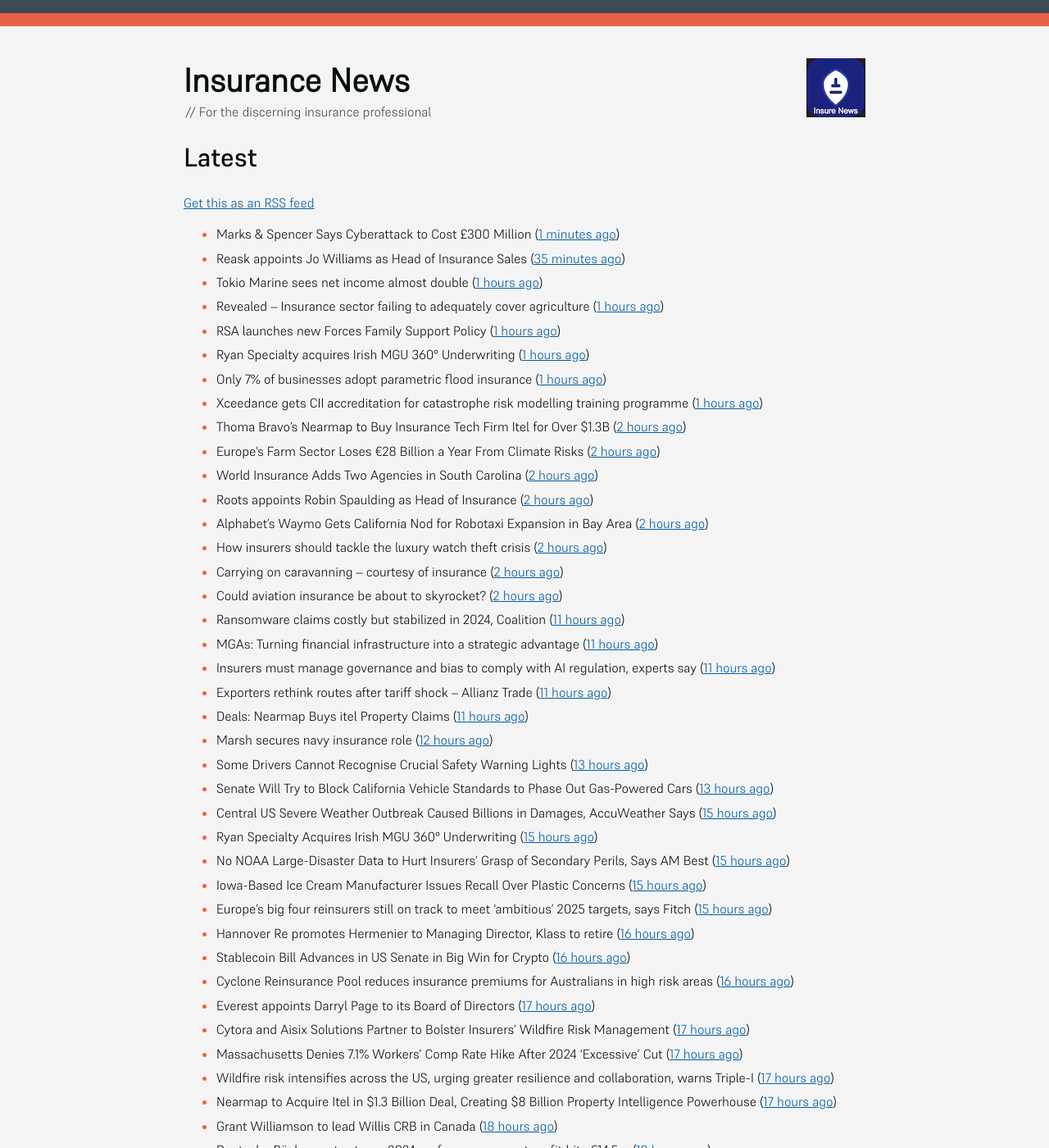
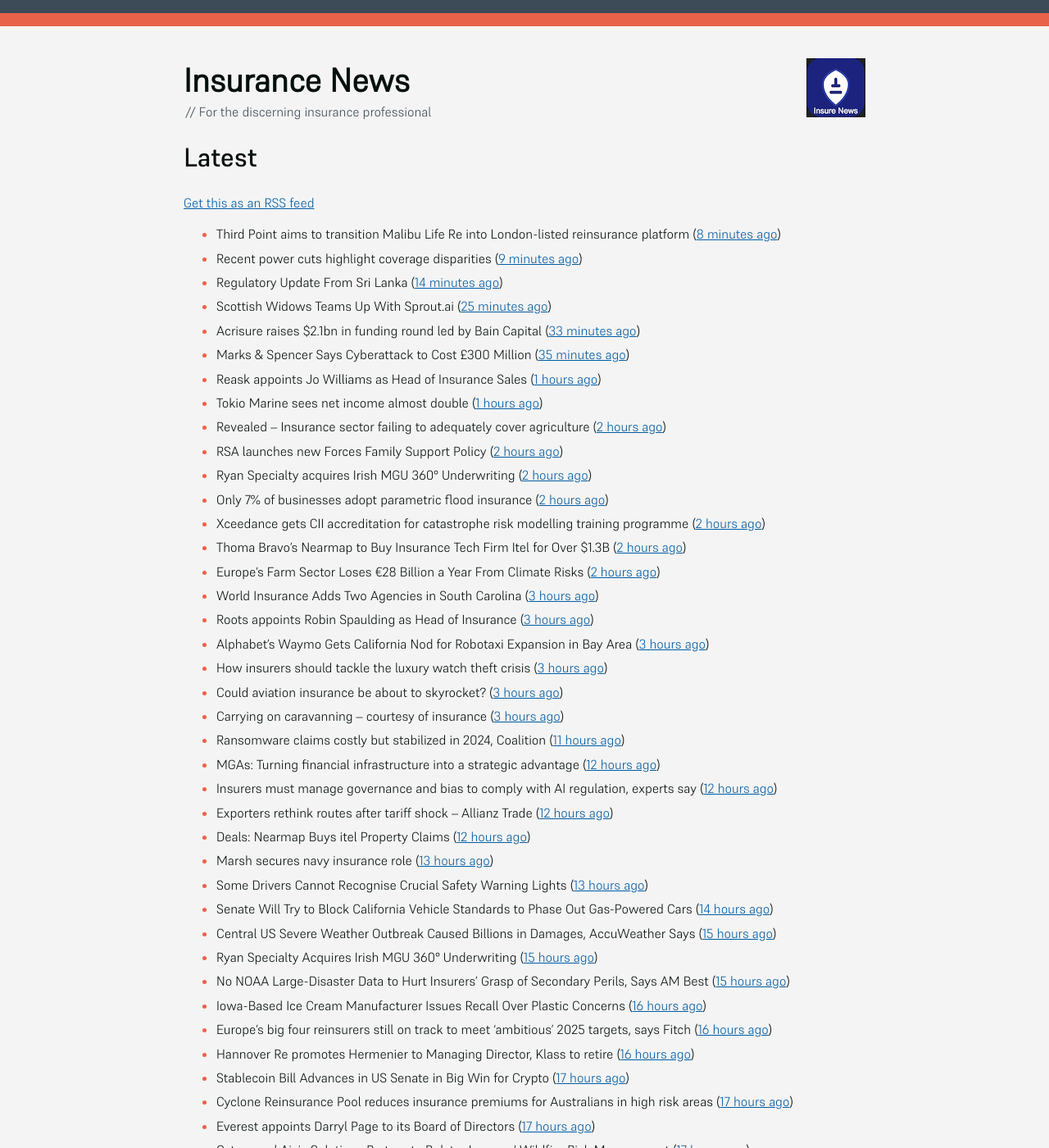
Before and after one commit to mat-0/feeds.thechels.uk, a Jekyll site: the page built from index.md, in a window 1280 px wide and 1400 px high. Shown: the whole window at 82% size. Built offline with Jekyll 4.4.1, drawn with Linux system fonts in a browser that asks for light colours; some of the changed text lies outside the part shown.

Commit message:
New Feed

```diff
--- a/index.md
+++ b/index.md
@@ -8,62 +8,63 @@ description: Latest Updates
 [Get this as an RSS feed](/feed.rss)
 
 <!-- news_marker starts -->
-- Marks & Spencer Says Cyberattack to Cost £300 Million ([1 minutes ago](https://www.insurancejournal.com/news/international/2025/05/21/824570.htm))
-- Reask appoints Jo Williams as Head of Insurance Sales ([35 minutes ago](https://www.reinsurancene.ws/reask-appoints-jo-williams-as-head-of-insurance-sales/))
+- Third Point aims to transition Malibu Life Re into London-listed reinsurance platform ([8 minutes ago](https://www.reinsurancene.ws/third-point-aims-to-transition-malibu-life-re-into-london-listed-reinsurance-platform/))
+- Recent power cuts highlight coverage disparities ([9 minutes ago](https://www.postonline.co.uk/commercial/7957791/recent-power-cuts-highlight-coverage-disparities))
+- Regulatory Update From Sri Lanka ([14 minutes ago](https://insurance-edge.net/2025/05/21/regulatory-update-from-sri-lanka/))
+- Scottish Widows Teams Up With Sprout.ai ([25 minutes ago](https://insurance-edge.net/2025/05/21/scottish-widows-teams-up-with-sprout-ai/))
+- Acrisure raises $2.1bn in funding round led by Bain Capital ([33 minutes ago](https://www.reinsurancene.ws/acrisure-raises-2-1bn-in-funding-round-led-by-bain-capital/))
+- Marks & Spencer Says Cyberattack to Cost £300 Million ([35 minutes ago](https://www.insurancejournal.com/news/international/2025/05/21/824570.htm))
+- Reask appoints Jo Williams as Head of Insurance Sales ([1 hours ago](https://www.reinsurancene.ws/reask-appoints-jo-williams-as-head-of-insurance-sales/))
 - Tokio Marine sees net income almost double ([1 hours ago](https://www.insurancebusinessmag.com/uk/news/breaking-news/tokio-marine-sees-net-income-almost-double-536377.aspx))
-- Revealed – Insurance sector failing to adequately cover agriculture ([1 hours ago](https://www.insurancebusinessmag.com/uk/news/breaking-news/revealed--insurance-sector-failing-to-adequately-cover-agriculture-536376.aspx))
-- RSA launches new Forces Family Support Policy ([1 hours ago](https://www.insurancebusinessmag.com/uk/news/breaking-news/rsa-launches-new-forces-family-support-policy-536375.aspx))
-- Ryan Specialty acquires Irish MGU 360° Underwriting ([1 hours ago](https://www.reinsurancene.ws/ryan-specialty-acquires-irish-mgu-360-underwriting/))
-- Only 7% of businesses adopt parametric flood insurance ([1 hours ago](https://www.postonline.co.uk/news/7957796/only-7-of-businesses-adopt-parametric-flood-insurance))
-- Xceedance gets CII accreditation for catastrophe risk modelling training programme ([1 hours ago](https://www.insurancebusinessmag.com/uk/news/catastrophe/xceedance-gets-cii-accreditation-for-catastrophe-risk-modelling-training-programme-536374.aspx))
+- Revealed – Insurance sector failing to adequately cover agriculture ([2 hours ago](https://www.insurancebusinessmag.com/uk/news/breaking-news/revealed--insurance-sector-failing-to-adequately-cover-agriculture-536376.aspx))
+- RSA launches new Forces Family Support Policy ([2 hours ago](https://www.insurancebusinessmag.com/uk/news/breaking-news/rsa-launches-new-forces-family-support-policy-536375.aspx))
+- Ryan Specialty acquires Irish MGU 360° Underwriting ([2 hours ago](https://www.reinsurancene.ws/ryan-specialty-acquires-irish-mgu-360-underwriting/))
+- Only 7% of businesses adopt parametric flood insurance ([2 hours ago](https://www.postonline.co.uk/news/7957796/only-7-of-businesses-adopt-parametric-flood-insurance))
+- Xceedance gets CII accreditation for catastrophe risk modelling training programme ([2 hours ago](https://www.insurancebusinessmag.com/uk/news/catastrophe/xceedance-gets-cii-accreditation-for-catastrophe-risk-modelling-training-programme-536374.aspx))
 - Thoma Bravo’s Nearmap to Buy Insurance Tech Firm Itel for Over $1.3B ([2 hours ago](https://www.insurancejournal.com/news/national/2025/05/21/824558.htm))
 - Europe’s Farm Sector Loses €28 Billion a Year From Climate Risks ([2 hours ago](https://www.insurancejournal.com/news/international/2025/05/21/824536.htm))
-- World Insurance Adds Two Agencies in South Carolina ([2 hours ago](https://www.insurancejournal.com/news/southeast/2025/05/21/824482.htm))
-- Roots appoints Robin Spaulding as Head of Insurance ([2 hours ago](https://www.reinsurancene.ws/roots-appoints-robin-spaulding-as-head-of-insurance/))
-- Alphabet’s Waymo Gets California Nod for Robotaxi Expansion in Bay Area ([2 hours ago](https://www.insurancejournal.com/news/west/2025/05/21/824562.htm))
-- How insurers should tackle the luxury watch theft crisis ([2 hours ago](https://www.postonline.co.uk/claims/7957407/how-insurers-should-tackle-the-luxury-watch-theft-crisis))
-- Carrying on caravanning – courtesy of insurance ([2 hours ago](https://www.postonline.co.uk/personal/7957724/carrying-on-caravanning-%E2%80%93-courtesy-of-insurance))
-- Could aviation insurance be about to skyrocket? ([2 hours ago](https://www.postonline.co.uk/commercial/7957567/could-aviation-insurance-be-about-to-skyrocket))
+- World Insurance Adds Two Agencies in South Carolina ([3 hours ago](https://www.insurancejournal.com/news/southeast/2025/05/21/824482.htm))
+- Roots appoints Robin Spaulding as Head of Insurance ([3 hours ago](https://www.reinsurancene.ws/roots-appoints-robin-spaulding-as-head-of-insurance/))
+- Alphabet’s Waymo Gets California Nod for Robotaxi Expansion in Bay Area ([3 hours ago](https://www.insurancejournal.com/news/west/2025/05/21/824562.htm))
+- How insurers should tackle the luxury watch theft crisis ([3 hours ago](https://www.postonline.co.uk/claims/7957407/how-insurers-should-tackle-the-luxury-watch-theft-crisis))
+- Could aviation insurance be about to skyrocket? ([3 hours ago](https://www.postonline.co.uk/commercial/7957567/could-aviation-insurance-be-about-to-skyrocket))
+- Carrying on caravanning – courtesy of insurance ([3 hours ago](https://www.postonline.co.uk/personal/7957724/carrying-on-caravanning-%E2%80%93-courtesy-of-insurance))
 - Ransomware claims costly but stabilized in 2024, Coalition ([11 hours ago](https://www.dig-in.com/news/ransomware-claims-costly-but-stabilized-in-2024-coalition))
-- MGAs: Turning financial infrastructure into a strategic advantage ([11 hours ago](https://www.dig-in.com/opinion/turning-financial-infrastructure-into-a-strategic-advantage))
-- Insurers must manage governance and bias to comply with AI regulation, experts say ([11 hours ago](https://www.dig-in.com/news/ai-governance-and-bias-become-compliance-issues-for-insurers))
-- Exporters rethink routes after tariff shock – Allianz Trade ([11 hours ago](https://www.insurancebusinessmag.com/uk/news/sme/exporters-rethink-routes-after-tariff-shock--allianz-trade-536347.aspx))
-- Deals: Nearmap Buys itel Property Claims ([11 hours ago](https://insurance-edge.net/2025/05/20/deals-nearmap-buys-itel-property-claims/))
-- Marsh secures navy insurance role ([12 hours ago](https://www.insurancebusinessmag.com/uk/news/marine/marsh-secures-navy-insurance-role-536336.aspx))
+- MGAs: Turning financial infrastructure into a strategic advantage ([12 hours ago](https://www.dig-in.com/opinion/turning-financial-infrastructure-into-a-strategic-advantage))
+- Insurers must manage governance and bias to comply with AI regulation, experts say ([12 hours ago](https://www.dig-in.com/news/ai-governance-and-bias-become-compliance-issues-for-insurers))
+- Exporters rethink routes after tariff shock – Allianz Trade ([12 hours ago](https://www.insurancebusinessmag.com/uk/news/sme/exporters-rethink-routes-after-tariff-shock--allianz-trade-536347.aspx))
+- Deals: Nearmap Buys itel Property Claims ([12 hours ago](https://insurance-edge.net/2025/05/20/deals-nearmap-buys-itel-property-claims/))
+- Marsh secures navy insurance role ([13 hours ago](https://www.insurancebusinessmag.com/uk/news/marine/marsh-secures-navy-insurance-role-536336.aspx))
 - Some Drivers Cannot Recognise Crucial Safety Warning Lights ([13 hours ago](https://insurance-edge.net/2025/05/20/some-drivers-cannot-recognise-crucial-safety-warning-lights/))
-- Senate Will Try to Block California Vehicle Standards to Phase Out Gas-Powered Cars ([13 hours ago](https://www.insurancejournal.com/news/west/2025/05/20/824554.htm))
+- Senate Will Try to Block California Vehicle Standards to Phase Out Gas-Powered Cars ([14 hours ago](https://www.insurancejournal.com/news/west/2025/05/20/824554.htm))
 - Central US Severe Weather Outbreak Caused Billions in Damages, AccuWeather Says ([15 hours ago](https://www.insurancejournal.com/news/midwest/2025/05/20/824523.htm))
 - Ryan Specialty Acquires Irish MGU 360° Underwriting ([15 hours ago](https://www.insurancejournal.com/news/international/2025/05/20/824530.htm))
 - No NOAA Large-Disaster Data to Hurt Insurers’ Grasp of Secondary Perils, Says AM Best ([15 hours ago](https://www.insurancejournal.com/news/national/2025/05/20/824515.htm))
-- Iowa-Based Ice Cream Manufacturer Issues Recall Over Plastic Concerns ([15 hours ago](https://www.insurancejournal.com/news/midwest/2025/05/20/824520.htm))
-- Europe’s big four reinsurers still on track to meet ‘ambitious’ 2025 targets, says Fitch ([15 hours ago](https://www.reinsurancene.ws/europes-big-four-reinsurers-still-on-track-to-meet-ambitious-2025-targets-says-fitch/))
+- Iowa-Based Ice Cream Manufacturer Issues Recall Over Plastic Concerns ([16 hours ago](https://www.insurancejournal.com/news/midwest/2025/05/20/824520.htm))
+- Europe’s big four reinsurers still on track to meet ‘ambitious’ 2025 targets, says Fitch ([16 hours ago](https://www.reinsurancene.ws/europes-big-four-reinsurers-still-on-track-to-meet-ambitious-2025-targets-says-fitch/))
 - Hannover Re promotes Hermenier to Managing Director, Klass to retire ([16 hours ago](https://www.reinsurancene.ws/hannover-re-promotes-hermenier-to-managing-director-klass-to-retire/))
-- Stablecoin Bill Advances in US Senate in Big Win for Crypto ([16 hours ago](https://www.insurancejournal.com/news/national/2025/05/20/824512.htm))
-- Cyclone Reinsurance Pool reduces insurance premiums for Australians in high risk areas ([16 hours ago](https://www.reinsurancene.ws/cyclone-reinsurance-pool-reduces-insurance-premiums-for-australians-in-high-risk-areas/))
+- Stablecoin Bill Advances in US Senate in Big Win for Crypto ([17 hours ago](https://www.insurancejournal.com/news/national/2025/05/20/824512.htm))
+- Cyclone Reinsurance Pool reduces insurance premiums for Australians in high risk areas ([17 hours ago](https://www.reinsurancene.ws/cyclone-reinsurance-pool-reduces-insurance-premiums-for-australians-in-high-risk-areas/))
 - Everest appoints Darryl Page to its Board of Directors ([17 hours ago](https://www.reinsurancene.ws/everest-appoints-darryl-page-to-its-board-of-directors/))
 - Cytora and Aisix Solutions Partner to Bolster Insurers’ Wildfire Risk Management ([17 hours ago](https://www.insurtechinsights.com/cytora-and-aisix-solutions-partner-to-bolster-insurers-wildfire-risk-management/))
-- Massachusetts Denies 7.1% Workers’ Comp Rate Hike After 2024 ‘Excessive’ Cut ([17 hours ago](https://www.insurancejournal.com/news/east/2025/05/20/824489.htm))
-- Wildfire risk intensifies across the US, urging greater resilience and collaboration, warns Triple-I ([17 hours ago](https://www.reinsurancene.ws/wildfire-risk-intensifies-across-the-us-urging-greater-resilience-and-collaboration-warns-triple-i/))
-- Nearmap to Acquire Itel in $1.3 Billion Deal, Creating $8 Billion Property Intelligence Powerhouse ([17 hours ago](https://www.insurtechinsights.com/nearmap-to-acquire-itel-in-1-3-billion-deal-creating-8-billion-property-intelligence-powerhouse/))
-- Grant Williamson to lead Willis CRB in Canada ([18 hours ago](https://www.reinsurancene.ws/grant-williamson-to-lead-willis-crb-in-canada/))
-- Deutsche Rück reports strong 2024 performance as net profit hits €14.5m ([18 hours ago](https://www.reinsurancene.ws/deutsche-ruck-reports-strong-2024-performance-as-net-profit-hits-e14-5m/))
-- Sophos and Capsule Insurance Join Forces to Offer Integrated Cybersecurity and Insurance for UK Businesses ([18 hours ago](https://www.insurtechinsights.com/sophos-and-capsule-insurance-join-forces-to-offer-integrated-cybersecurity-and-insurance-for-uk-businesses/))
-- Cytora Teams Up With AISIX Solutions ([18 hours ago](https://insurance-edge.net/2025/05/20/cytora-teams-up-with-aisix-solutions/))
-- GlobalData Sees Opportunity & Challenges in US Health Insurance Market ([18 hours ago](https://insurance-edge.net/2025/05/20/globaldata-sees-opportunity-challenges-in-us-health-insurance-market/))
-- Bayer Seeks Roundup Settlement, Explores Monsanto Bankruptcy: Reports ([18 hours ago](https://www.insurancejournal.com/news/national/2025/05/20/824477.htm))
+- Massachusetts Denies 7.1% Workers’ Comp Rate Hike After 2024 ‘Excessive’ Cut ([18 hours ago](https://www.insurancejournal.com/news/east/2025/05/20/824489.htm))
+- Wildfire risk intensifies across the US, urging greater resilience and collaboration, warns Triple-I ([18 hours ago](https://www.reinsurancene.ws/wildfire-risk-intensifies-across-the-us-urging-greater-resilience-and-collaboration-warns-triple-i/))
+- Nearmap to Acquire Itel in $1.3 Billion Deal, Creating $8 Billion Property Intelligence Powerhouse ([18 hours ago](https://www.insurtechinsights.com/nearmap-to-acquire-itel-in-1-3-billion-deal-creating-8-billion-property-intelligence-powerhouse/))
+- Sophos and Capsule Insurance Join Forces to Offer Integrated Cybersecurity and Insurance for UK Businesses ([19 hours ago](https://www.insurtechinsights.com/sophos-and-capsule-insurance-join-forces-to-offer-integrated-cybersecurity-and-insurance-for-uk-businesses/))
+- Cytora Teams Up With AISIX Solutions ([19 hours ago](https://insurance-edge.net/2025/05/20/cytora-teams-up-with-aisix-solutions/))
+- GlobalData Sees Opportunity & Challenges in US Health Insurance Market ([19 hours ago](https://insurance-edge.net/2025/05/20/globaldata-sees-opportunity-challenges-in-us-health-insurance-market/))
+- Bayer Seeks Roundup Settlement, Explores Monsanto Bankruptcy: Reports ([19 hours ago](https://www.insurancejournal.com/news/national/2025/05/20/824477.htm))
 - New England’s Shield Health Settles Data Breach Cases for $15.3 Million ([19 hours ago](https://www.insurancejournal.com/news/east/2025/05/20/824475.htm))
-- Glia Launches New Dashboard; Get AI Metrics, Expand Reporting ([20 hours ago](https://insurance-edge.net/2025/05/20/glia-launches-new-dashboard-get-ai-metrics-expand-reporting/))
 - Japan’s Big Non-Life Insurers Plan to Sell Cross Shareholdings ([20 hours ago](https://www.insurancejournal.com/news/international/2025/05/20/824468.htm))
-- Marsh Teams Up With Australian Navy on Surface Ships Risks ([20 hours ago](https://insurance-edge.net/2025/05/20/marsh-teams-up-with-australian-navy-on-surface-ships-risks/))
 - Demand for support for Parkinsons and other long-term conditions is up 30%, finds RedArc ([21 hours ago](https://ifamagazine.com/demand-for-support-for-parkinsons-and-other-long-term-conditions-is-up-30-finds-redarc/))
 - Ageas to keep Esure and Saga brands ([21 hours ago](https://www.postonline.co.uk/news/7957788/ageas-to-keep-esure-and-saga-brands))
 - Brokers, be ready: How vehicle tech is reshaping motor risk ([21 hours ago](https://www.insurancebusinessmag.com/uk/news/auto-motor/brokers-be-ready-how-vehicle-tech-is-reshaping-motor-risk-536269.aspx))
 - Insuring hospitality venues: why a hands-on approach is non-negotiable ([21 hours ago](https://www.insurancebusinessmag.com/uk/news/hospitality/insuring-hospitality-venues-why-a-handson-approach-is-nonnegotiable-536268.aspx))
 - Motor premiums decline again while home insurance shows signs of stabilising – Pearson Ham ([21 hours ago](https://www.insurancebusinessmag.com/uk/news/auto-motor/motor-premiums-decline-again-while-home-insurance-shows-signs-of-stabilising--pearson-ham-536267.aspx))
 - Ryan Specialty acquires 360° Underwriting to expand in Irish construction market ([21 hours ago](https://www.insurancebusinessmag.com/uk/news/breaking-news/ryan-specialty-acquires-360-underwriting-to-expand-in-irish-construction-market-536266.aspx))
-- MS Amlin sees profits fall ([21 hours ago](https://www.insurancebusinessmag.com/uk/news/breaking-news/ms-amlin-sees-profits-fall-536259.aspx))
-- Aviva targets midmarket with updated multinational proposition ([21 hours ago](https://www.postonline.co.uk/broker/7957787/aviva-targets-midmarket-with-updated-multinational-proposition))
-- USAA Names Brian Goldman as New Chief Risk Officer ([22 hours ago](https://www.insurtechinsights.com/usaa-names-brian-goldman-as-new-chief-risk-officer/))
+- MS Amlin sees profits fall ([22 hours ago](https://www.insurancebusinessmag.com/uk/news/breaking-news/ms-amlin-sees-profits-fall-536259.aspx))
+- Aviva targets midmarket with updated multinational proposition ([22 hours ago](https://www.postonline.co.uk/broker/7957787/aviva-targets-midmarket-with-updated-multinational-proposition))
+- USAA Names Brian Goldman as New Chief Risk Officer ([23 hours ago](https://www.insurtechinsights.com/usaa-names-brian-goldman-as-new-chief-risk-officer/))
 - FCA defends decision to ditch insurance CPD ([23 hours ago](https://www.postonline.co.uk/news/7957780/fca-defends-decision-to-ditch-insurance-cpd))
 - People Moves: Boroughs Named Chubb Group Vice Chairman, Hogan Succeeds Boroughs as Investment Officer; Cushing Named Head of Construction at Zurich NA ([1 days ago](https://www.insurancejournal.com/news/national/2025/05/20/824390.htm))
 - More Tornadoes Plow Through Central US, Leaving Thousands Without Power ([1 days ago](https://www.insurancejournal.com/news/southeast/2025/05/20/824450.htm))
```
Also changed, not shown: other parts of index.md (+0 -1 lines).
